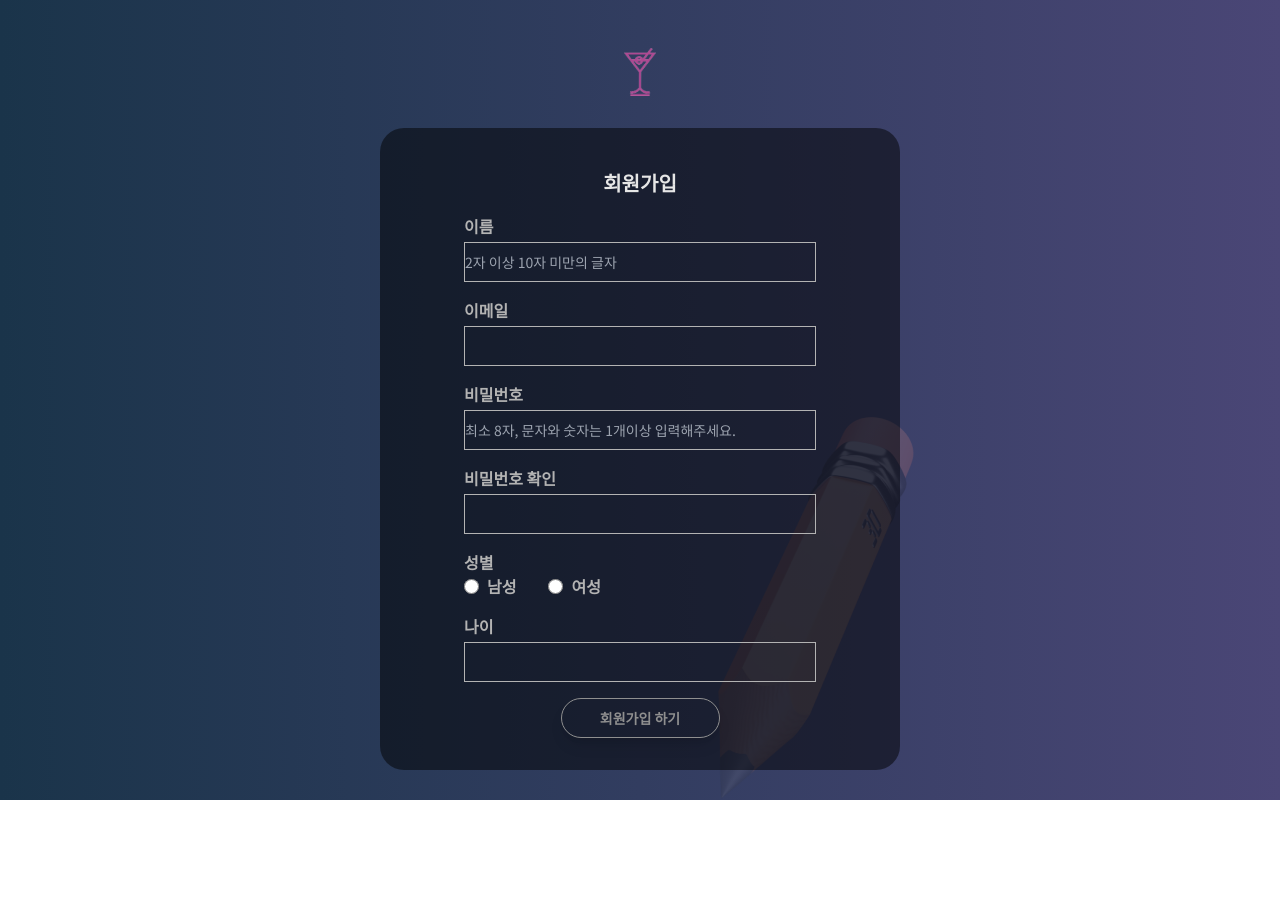
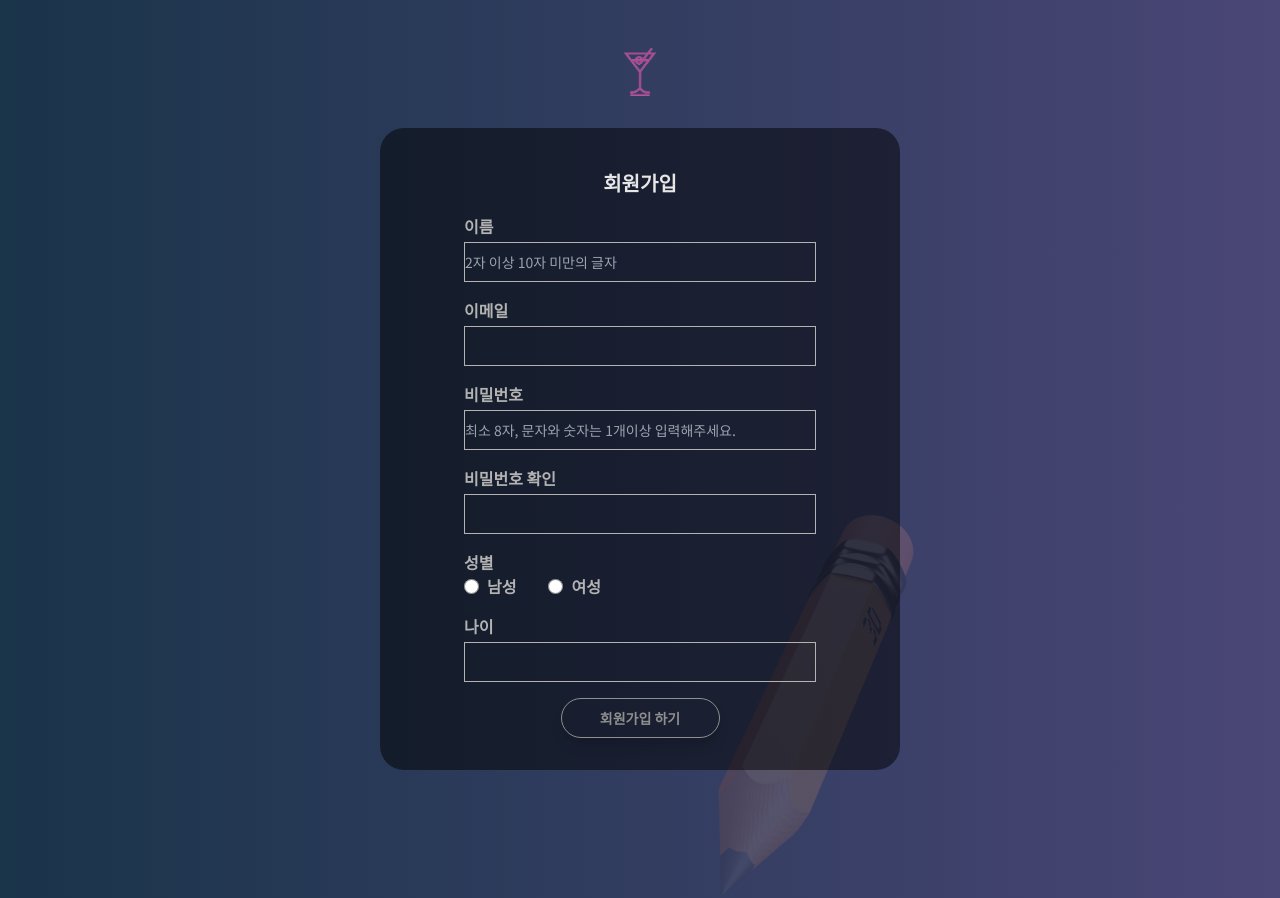
Before and after one commit to codestates-seb/seb44_main_002, a React (Create React App) app in the folder client/: page /signup in a window 1280 px wide. Before the commit the page ends 800 px from the top, so only its background shows below. Built offline with nearby package versions, Linux system fonts and the light colour scheme; no server answers.

Commit message:
fix: 아래 여백 오류 fix

```diff
--- a/client/src/pages/Signup/Signup.js
+++ b/client/src/pages/Signup/Signup.js
@@ -183,12 +183,13 @@ export default function Signup() {
 const SignupScreen = tw.div`
   bg-gradient-to-r from-gradi-to to-gradi-from
   w-screen
- h-screen
+ h-auto
   relative
   flex
   justify-center
   items-start
   max-[520px]:overflow-hidden
+
 `;
 
 const SignupContainer = tw.div`
@@ -197,6 +198,7 @@ const SignupContainer = tw.div`
   flex-col
   justify-between
   max-[520px]:w-screen
+  mb-[10%]
 `;
 
 const LogoSection = tw.div`
```
